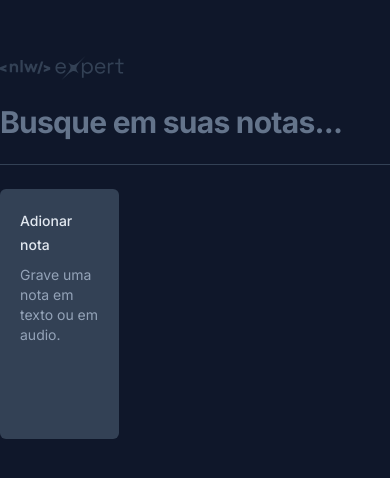
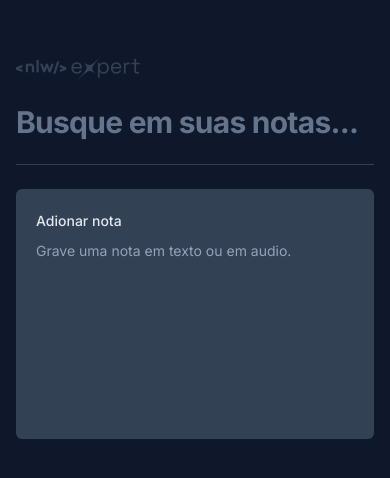
Before and after one commit to arthurmarconcini/expert-notes, a React (Vite) app: page / in a window 390 px wide. Shown: the top 478 px of the page. Built offline with nearby package versions, Linux system fonts and the light colour scheme.

Commit message:
feat: Note cards should be responsive.

```diff
--- a/src/app.tsx
+++ b/src/app.tsx
@@ -42,7 +42,7 @@ export function App() {
   }
 
   return (
-    <div className="max-w-6xl mx-auto my-14 space-y-6">
+    <div className="max-w-6xl mx-auto my-14 space-y-6 px-4 xl:px-0">
       <img src={Logo} className="w-[124px]" />
       <input
         onChange={(e) => setSearch(e.target.value)}
@@ -52,7 +52,7 @@ export function App() {
         value={search}
       />
       <div className="h-px bg-slate-700" />
-      <div className="grid grid-cols-3 gap-4 auto-rows-[250px]">
+      <div className="grid grid-cols-1 md:grid-cols-2 lg:grid-cols-3 gap-4 auto-rows-[250px]">
         <NewNoteCard onNoteCreated={onNoteCreated} />
 
         {filteredNotes.map((note) => (
--- a/src/components/new-note-card.tsx
+++ b/src/components/new-note-card.tsx
@@ -93,7 +93,7 @@ const NewNoteCard = ({ onNoteCreated }: NewNoteCardProps) => {
       </Dialog.Trigger>
       <Dialog.Portal>
         <Dialog.Overlay className="inset-0 bg-black/50 fixed" />
-        <Dialog.Content className="overflow-hidden fixed flex flex-col justify-between left-1/2 top-1/2 -translate-y-1/2 -translate-x-1/2 w-full max-w-[640px] z-10 rounded-md bg-slate-700 min-h-[60vh]">
+        <Dialog.Content className="overflow-hidden fixed flex flex-col inset-0 md:inset-auto md:left-1/2 md:top-1/2 md:-translate-y-1/2 w-full md:-translate-x-1/2 md:max-w-[640px] md:min-h-[60vh] z-10 md:rounded-md bg-slate-700">
           <form className="flex flex-col flex-1 text-sm">
             <div className="flex flex-1 flex-col p-5 gap-2">
               <span className="font-medium leading-6 text-slate-200">
--- a/src/components/note-card.tsx
+++ b/src/components/note-card.tsx
@@ -27,7 +27,7 @@ const NoteCard = ({ note }: NoteCardProps) => {
 
       <Dialog.Portal>
         <Dialog.Overlay className="inset-0 bg-black/50 fixed" />
-        <Dialog.Content className="overflow-hidden fixed flex flex-col justify-between left-1/2 top-1/2 -translate-y-1/2 -translate-x-1/2 w-full max-w-[640px] z-10 rounded-md bg-slate-700 min-h-[60vh]">
+        <Dialog.Content className="overflow-hidden fixed flex flex-col inset-0 md:inset-auto md:left-1/2 md:top-1/2 md:-translate-y-1/2 w-full md:-translate-x-1/2  md:max-w-[640px] md:min-h-[60vh] z-10 md:rounded-md bg-slate-700  ">
           <div className="flex flex-1 flex-col gap-2 p-5 text-sm ">
             <span className="font-medium leading-6 text-slate-200">
               {formatDistanceToNow(note.date, {
```
